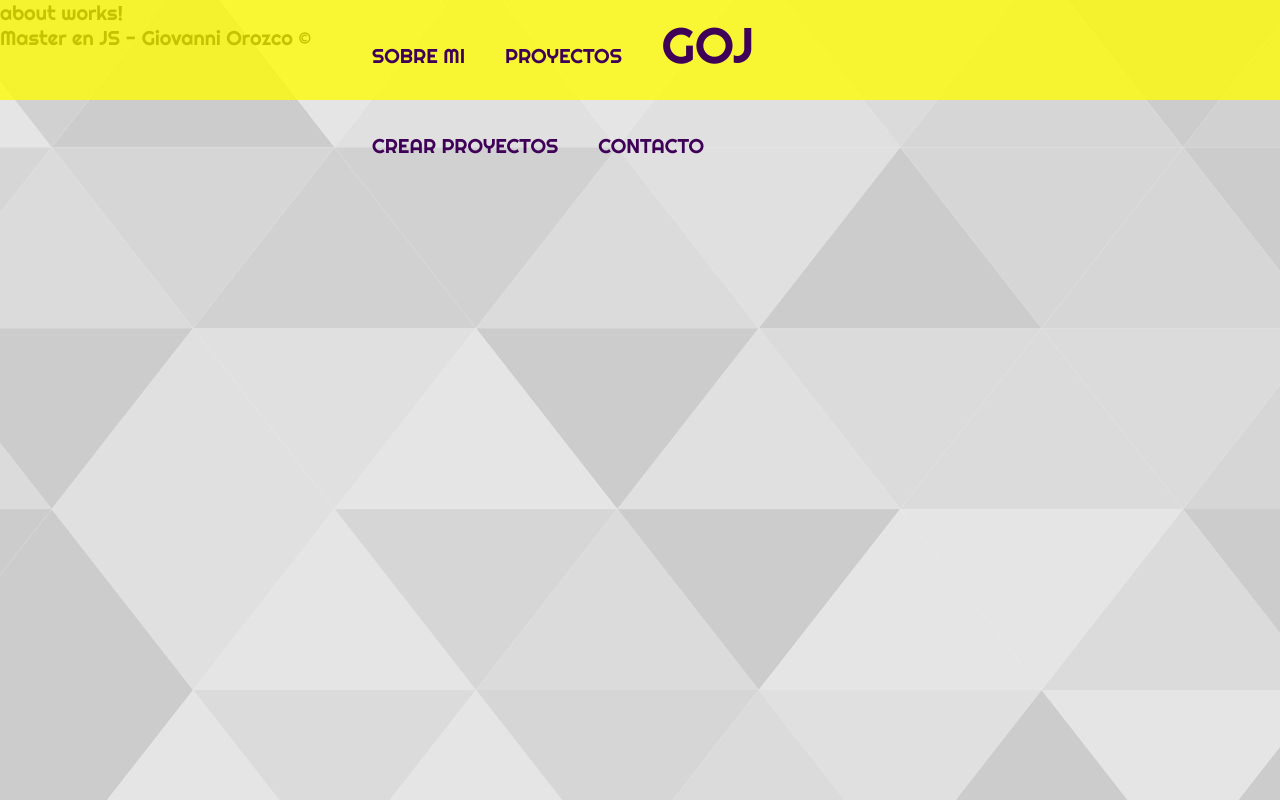
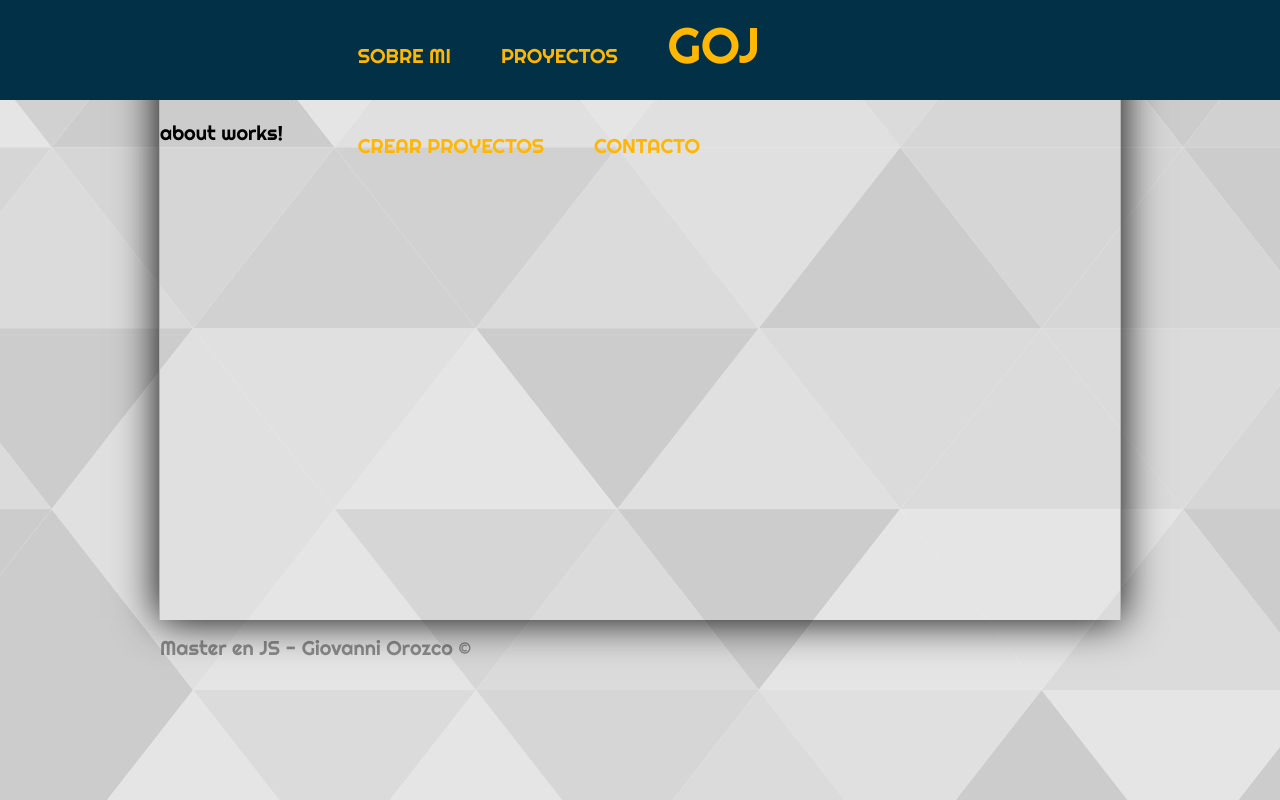
Before and after one commit to giojodev/portafolio-angular, an Angular app: page / in a window 1280 px wide. Built offline with nearby package versions, Linux system fonts and the light colour scheme.

Commit message:
Cambios en header

```diff
--- a/src/app/app.component.html
+++ b/src/app/app.component.html
@@ -1,10 +1,10 @@
 <header>
     <ul>
-        <li><a [routerLink]="['/sobre-mi']">Sobre mi</a></li>
-        <li><a [routerLink]="['/proyectos']">Proyectos</a></li>
-        <li id="logo"><a href="">GOJ</a></li>
-        <li><a [routerLink]="['/crear-proyecto']">Crear Proyectos</a></li>
-        <li><a [routerLink]="['/contacto']">Contacto</a></li>
+        <li><a [routerLink]="['/sobre-mi']" [routerLinkActive]="['actived']">Sobre mi</a></li>
+        <li><a [routerLink]="['/proyectos']" [routerLinkActive]="['actived']">Proyectos</a></li>
+        <li id="logo"><a href="" [routerLinkActive]="['actived']">GOJ</a></li>
+        <li><a [routerLink]="['/crear-proyecto']" [routerLinkActive]="['actived']">Crear Proyectos</a></li>
+        <li><a [routerLink]="['/contacto']" [routerLinkActive]="['actived']">Contacto</a></li>
     </ul>
 </header>
 <section id="content">
--- a/src/assets/css/styles.css
+++ b/src/assets/css/styles.css
@@ -65,14 +65,14 @@ header{
     display: block;
     width: 100%;
     height: 100px;
-    background: rgba(255, 251, 0, 0.774);
+    background: #023047;
     position: fixed;
     text-transform: uppercase;
 }
 header ul{
     display: block;
-    width: 45%;
-    height: inherit;
+    width: 48%;
+    height: 100%;
     margin: 0px auto;
 
 }
@@ -84,20 +84,21 @@ header ul li{
 }
 header a{
 display: block;
-padding-right: 20px;
-padding-left: 20px;
+padding-right: 25px;
+padding-left: 25px;
 height: inherit;
 text-decoration: none;
-color: rgb(63, 0, 88);
+color: #ffb703;
 transition: all 300ms;
+
 }
 .clearfix{
     float: none;
     clear: both;
 }
-header a:hover{
-    background: rgba(166, 255, 0, 0.514);
-    color: black;
+header a:hover, .actived{
+    background: #457b9d;
+
 }
 header #logo a:hover{
 background: transparent;
@@ -108,10 +109,29 @@ background: transparent;
 }
 #logo a:hover{
     background: transparent;
-    color:rgb(214, 7, 24);
+    color:#e63946;
     transform: scale(1.50,1.50);
 }
 #logo{
     font-family: "Rigterus";
     font-size: 50px;
 }
+
+/*  CONTENEDOR  PRINCIPAL*/
+#content{
+    min-height: 500px;
+    padding-top: 120px;
+    width: 75%;
+    margin: 0 auto;
+    box-shadow: 0px 0px 40px black;
+    background: rgb(226, 222, 213 0.7);
+    border-left: 1px solid #b7b7b7;
+    border-right: 1px solid #b7b7b7;
+}
+/*  PIE PAGINA*/
+footer{
+    width: 75%;
+    margin: 0px auto;
+    padding-top: 15px;
+    color: rgba(29, 29, 29, 0.466);
+}
```
